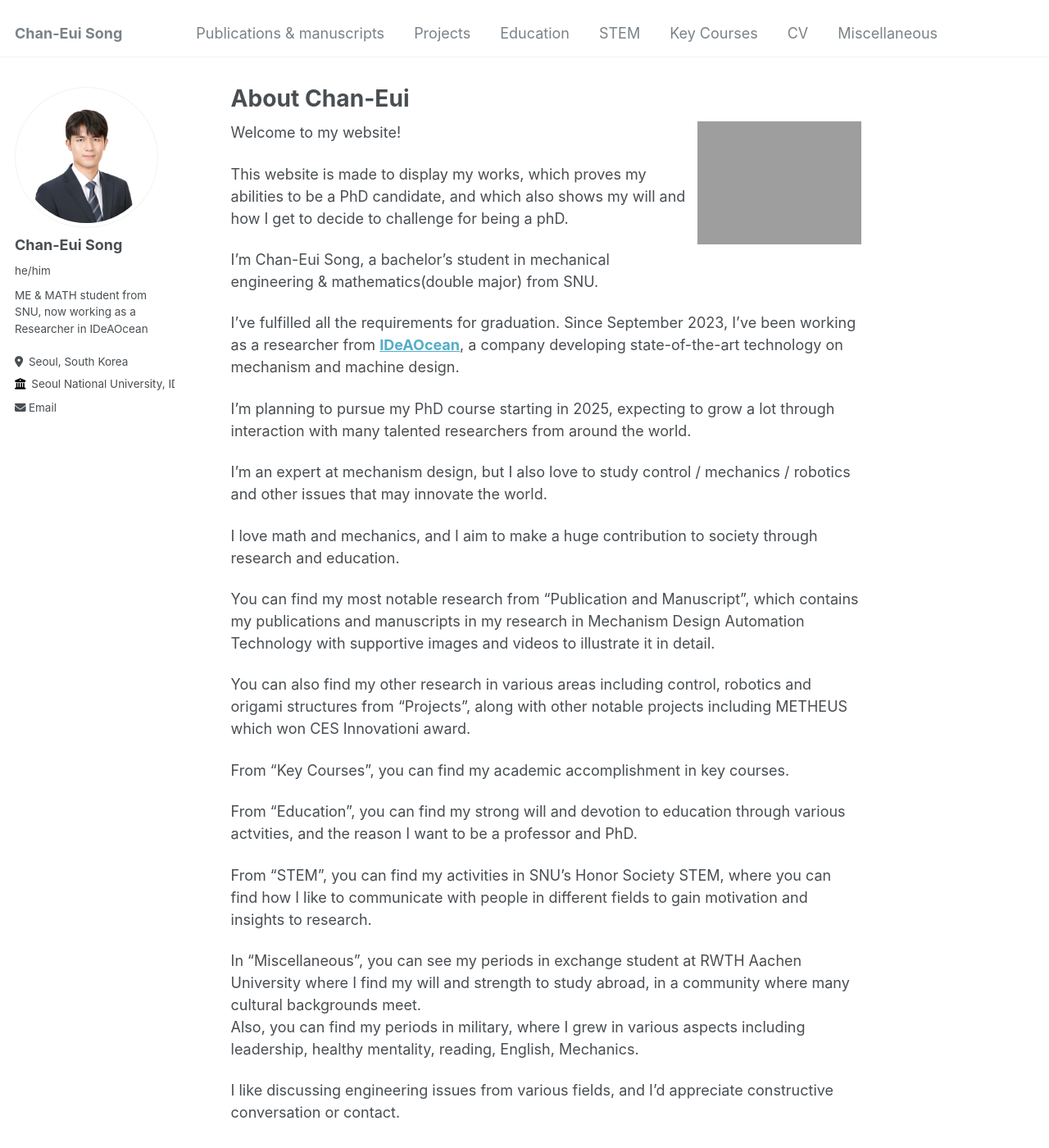
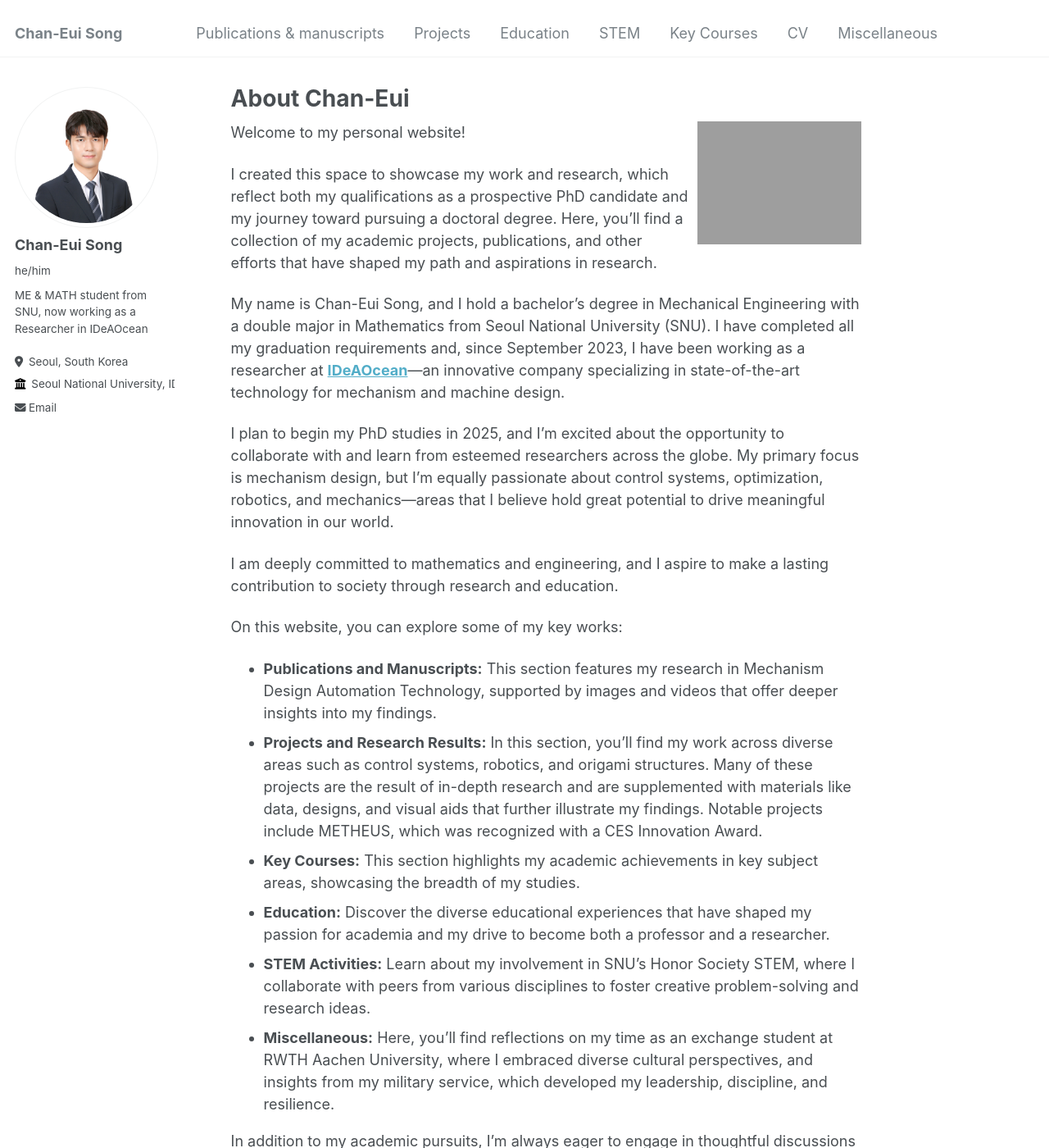
Before and after one commit to cksdml1014/chanisong, a Jekyll site: the page built from _pages/about.md, in a window 1280 px wide and 1400 px high. Shown: the whole window at 82% size. Built offline with Jekyll 4.4.1, drawn with Linux system fonts in a browser that asks for light colours; some of the changed text lies outside the part shown.

Commit message:
Update about.md

```diff
--- a/_pages/about.md
+++ b/_pages/about.md
@@ -11,36 +11,24 @@ redirect_from:
     <img src="https://cksdml1014.github.io/chanisong/images/profile1.jpg" alt="Hi! I'm Chani!" style="width: 100%;">
 </div>
 
+Welcome to my personal website!
 
-Welcome to my website!
+I created this space to showcase my work and research, which reflect both my qualifications as a prospective PhD candidate and my journey toward pursuing a doctoral degree. Here, you'll find a collection of my academic projects, publications, and other efforts that have shaped my path and aspirations in research.
 
-This website is made to display my works, which proves my abilities to be a PhD candidate, and which also shows my will and how I get to decide to challenge for being a phD.
+My name is Chan-Eui Song, and I hold a bachelor's degree in Mechanical Engineering with a double major in Mathematics from Seoul National University (SNU). I have completed all my graduation requirements and, since September 2023, I have been working as a researcher at **[IDeAOcean](https://ideaocean.ai)**—an innovative company specializing in state-of-the-art technology for mechanism and machine design.
 
-I'm Chan-Eui Song, a bachelor's student in mechanical engineering & mathematics(double major) from SNU.
+I plan to begin my PhD studies in 2025, and I’m excited about the opportunity to collaborate with and learn from esteemed researchers across the globe. My primary focus is mechanism design, but I’m equally passionate about control systems, optimization, robotics, and mechanics—areas that I believe hold great potential to drive meaningful innovation in our world.
 
-I've fulfilled all the requirements for graduation. Since September 2023, I've been working as a researcher from **[IDeAOcean](https://ideaocean.ai)**, a company developing state-of-the-art technology on mechanism and machine design.
+I am deeply committed to mathematics and engineering, and I aspire to make a lasting contribution to society through research and education.
 
-I'm planning to pursue my PhD course starting in 2025, expecting to grow a lot through interaction with many talented researchers from around the world.
+On this website, you can explore some of my key works:
+- **Publications and Manuscripts:** This section features my research in Mechanism Design Automation Technology, supported by images and videos that offer deeper insights into my findings.
+- **Projects and Research Results:** In this section, you'll find my work across diverse areas such as control systems, robotics, and origami structures. Many of these projects are the result of in-depth research and are supplemented with materials like data, designs, and visual aids that further illustrate my findings. Notable projects include METHEUS, which was recognized with a CES Innovation Award.
+- **Key Courses:** This section highlights my academic achievements in key subject areas, showcasing the breadth of my studies.
+- **Education:** Discover the diverse educational experiences that have shaped my passion for academia and my drive to become both a professor and a researcher.
+- **STEM Activities:** Learn about my involvement in SNU's Honor Society STEM, where I collaborate with peers from various disciplines to foster creative problem-solving and research ideas.
+- **Miscellaneous:** Here, you’ll find reflections on my time as an exchange student at RWTH Aachen University, where I embraced diverse cultural perspectives, and insights from my military service, which developed my leadership, discipline, and resilience.
 
-I'm an expert at mechanism design, but I also love to study control / mechanics / robotics and other issues that may innovate the world.
+In addition to my academic pursuits, I’m always eager to engage in thoughtful discussions on a wide range of engineering topics. I invite you to connect with me—whether to discuss my research or to share ideas from your own experiences.
 
-I love math and mechanics, and I aim to make a huge contribution to society through research and education.
-
-You can find my most notable research from "Publication and Manuscript", which contains my publications and manuscripts in my research in Mechanism Design Automation Technology with supportive images and videos to illustrate it in detail.
-
-You can also find my other research in various areas including control, robotics and origami structures from "Projects", along with other notable projects including METHEUS which won CES Innovationi award.
-
-From "Key Courses", you can find my academic accomplishment in key courses.
-
-From "Education", you can find my strong will and devotion to education through various actvities, and the reason I want to be a professor and PhD.
-
-From "STEM", you can find my activities in SNU's Honor Society STEM, where you can find how I like to communicate with people in different fields to gain motivation and insights to research.
-
-In "Miscellaneous", you can see my periods in exchange student at RWTH Aachen University where I find my will and strength to study abroad, in a community where many cultural backgrounds meet.
-Also, you can find my periods in military, where I grew in various aspects including leadership, healthy mentality, reading, English, Mechanics.
-
-I like discussing engineering issues from various fields, and I'd appreciate constructive conversation or contact.
-
-I'm also a huge football fan, supporting FC Seoul from when I was 4.
-
-P.S. For non-Korean speakers finding it hard to pronounce my name, you can call me Chani :)
+P.S. If you find it difficult to pronounce my name, feel free to call me Chani!
```
